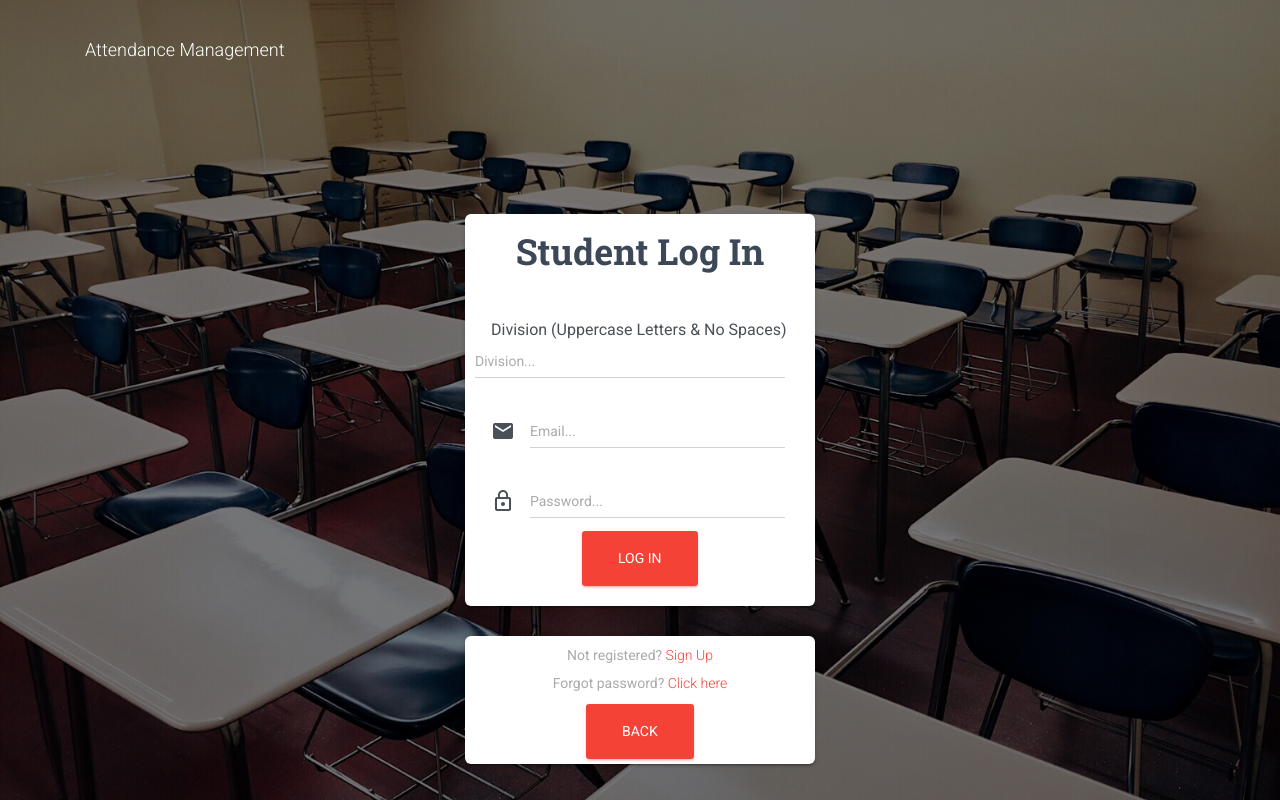
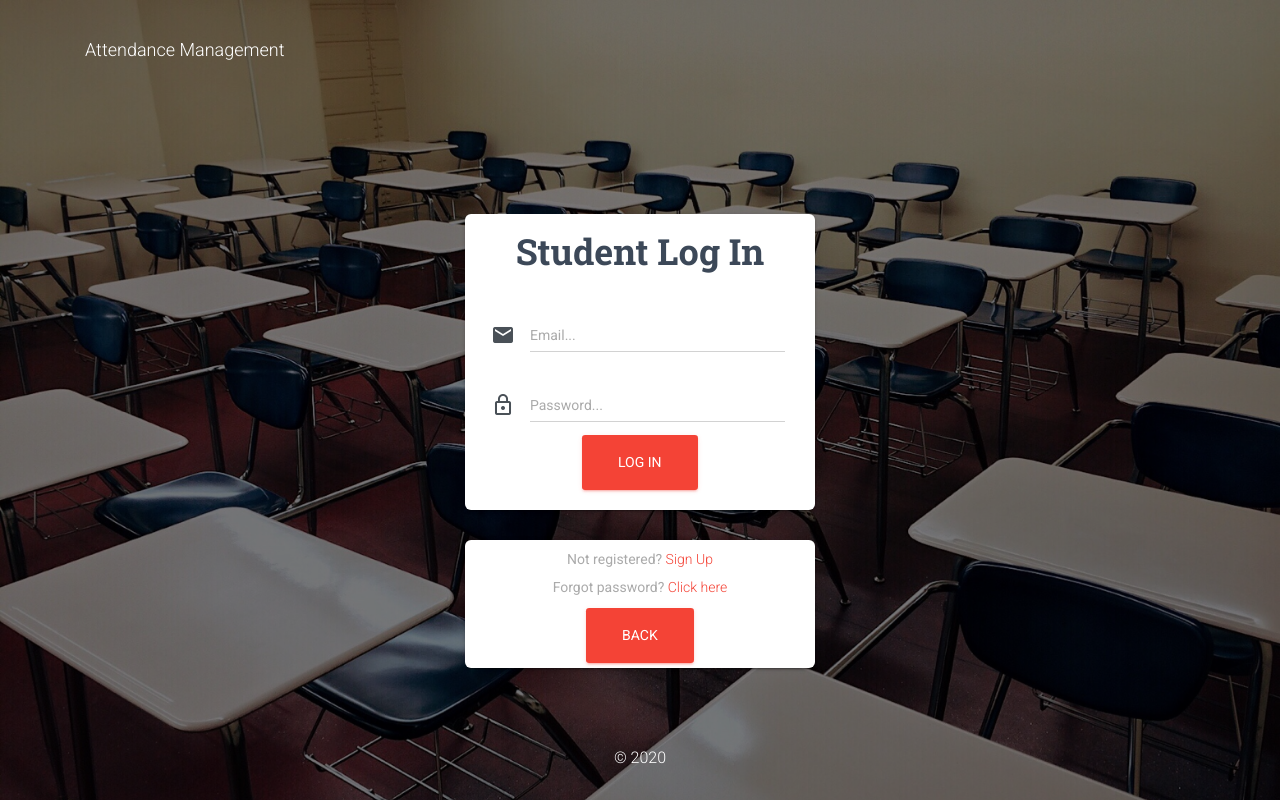
Before and after one commit to HarshKapadia2/attendance_management, a Flask app: page /student_login in a window 1280 px wide. Run offline with Flask 2, Linux system fonts and the light colour scheme; some libraries are stand-ins or nearby versions.

Commit message:
division-removed-k-i

```diff
--- a/app.py
+++ b/app.py
@@ -59,34 +59,34 @@ def teacher_login():
     elif request.method == 'POST':
         email = request.form['email']
         password = request.form['password']
-        division = request.form['division'].upper()
 
         # check e-mail, div & pass
         flag_1 = flag_2 = flag_3 = flag_4 = False
         div_ref = db.collection('division')
         divs = div_ref.stream()
+        division = ""
         # check for div existence
         for div in divs:
-            if div.id == division:
-                flag_1 = True
-                div_details = div_ref.document(division).get().to_dict()
-                # check for teacher existence in div
-                for teacher_email in div_details['teacher_email']:
-                    if teacher_email == email:
-                        flag_2 = True
-                        # check pass
-                        try:
-                            teacher_user = auth.sign_in_with_email_and_password(email, password)
-                            # print(teacher_user) # get back details
-                            flag_3 = True
-                            # e-mail verification check
-                            acc_info = auth.get_account_info(teacher_user['idToken'])
-                            if acc_info['users'][0]['emailVerified'] == True:
-                                flag_4 = True
-                        except:
-                            flag_3 = False
-                        break
-                break
+            flag_1 = True
+            div_details = div_ref.document(div.id).get().to_dict()
+            # check for teacher existence in div
+            for teacher_email in div_details['teacher_email']:
+                if teacher_email == email:
+                    flag_2 = True
+                    # check pass
+                    try:
+                        teacher_user = auth.sign_in_with_email_and_password(email, password)
+                        # print(teacher_user) # get back details
+                        flag_3 = True
+                        division = div.id
+                        # e-mail verification check
+                        acc_info = auth.get_account_info(teacher_user['idToken'])
+                        if acc_info['users'][0]['emailVerified'] == True:
+                            flag_4 = True
+                    except:
+                        flag_3 = False
+                    break
+            break
 
         if flag_1 == False or flag_2 == False or flag_3 == False or flag_4 == False:
             flash('Incorrect, unverified or non-existent e-mail, division or password...', 'error')
@@ -265,33 +265,34 @@ def student_login():
     elif request.method == 'POST':
         email = request.form['email']
         password = request.form['password']
-        division = request.form['division'].upper()
+        # division = request.form['division'].upper()
 
         # check e-mail, div & pass
         flag_1 = flag_2 = flag_3 = flag_4 = False
         div_ref = db.collection('division')
         divs = div_ref.stream()
-        # check for div existence
+        division = ""
+
         for div in divs:
-            if div.id == division:
-                flag_1 = True
-                div_student_details = div_ref.document(division).collection('student').stream()
-                # check for student existence in div
-                for student in div_student_details:
-                    if student.id == email:
-                        flag_2 = True
-                        # check pass
-                        try:
-                            st_user = auth.sign_in_with_email_and_password(email, password)
-                            flag_3 = True
-                            # e-mail verification check
-                            acc_info = auth.get_account_info(st_user['idToken'])
-                            if acc_info['users'][0]['emailVerified'] == True:
-                                flag_4 = True
-                        except:
-                            flag_3 = False
-                        break
-                break
+            flag_1 = True
+            div_student_details = div_ref.document(div.id).collection('student').stream()
+            # check for student existence in div
+            for student in div_student_details:
+                if student.id == email:
+                    flag_2 = True
+                    # check pass
+                    try:
+                        st_user = auth.sign_in_with_email_and_password(email, password)
+                        flag_3 = True
+                        division = div.id
+                        # e-mail verification check
+                        acc_info = auth.get_account_info(st_user['idToken'])
+                        if acc_info['users'][0]['emailVerified'] == True:
+                            flag_4 = True
+                    except:
+                        flag_3 = False
+                    break
+            break
 
         if flag_1 == False or flag_2 == False or flag_3 == False or flag_4 == False:
             flash('Incorrect, unverified or non-existent e-mail, division or password...', 'error')
--- a/templates/student_login_page.html
+++ b/templates/student_login_page.html
@@ -53,16 +53,6 @@
                   <div class="input-group">
                     <div class="input-group-prepend">
                       <span class="input-group-text">
-                        Division (Uppercase Letters & No Spaces)
-                      </span>
-                    </div>
-                    <input name="division" type="text" class="form-control" placeholder="Division..." required>
-                  </div>
-                </span>
-                <span class="bmd-form-group">
-                  <div class="input-group">
-                    <div class="input-group-prepend">
-                      <span class="input-group-text">
                         <i class="material-icons">email</i>
                       </span>
                     </div>
```
Also changed, not shown: templates/home_page.html (+4 -6 lines), templates/teacher_login_page.html (+0 -10 lines).
